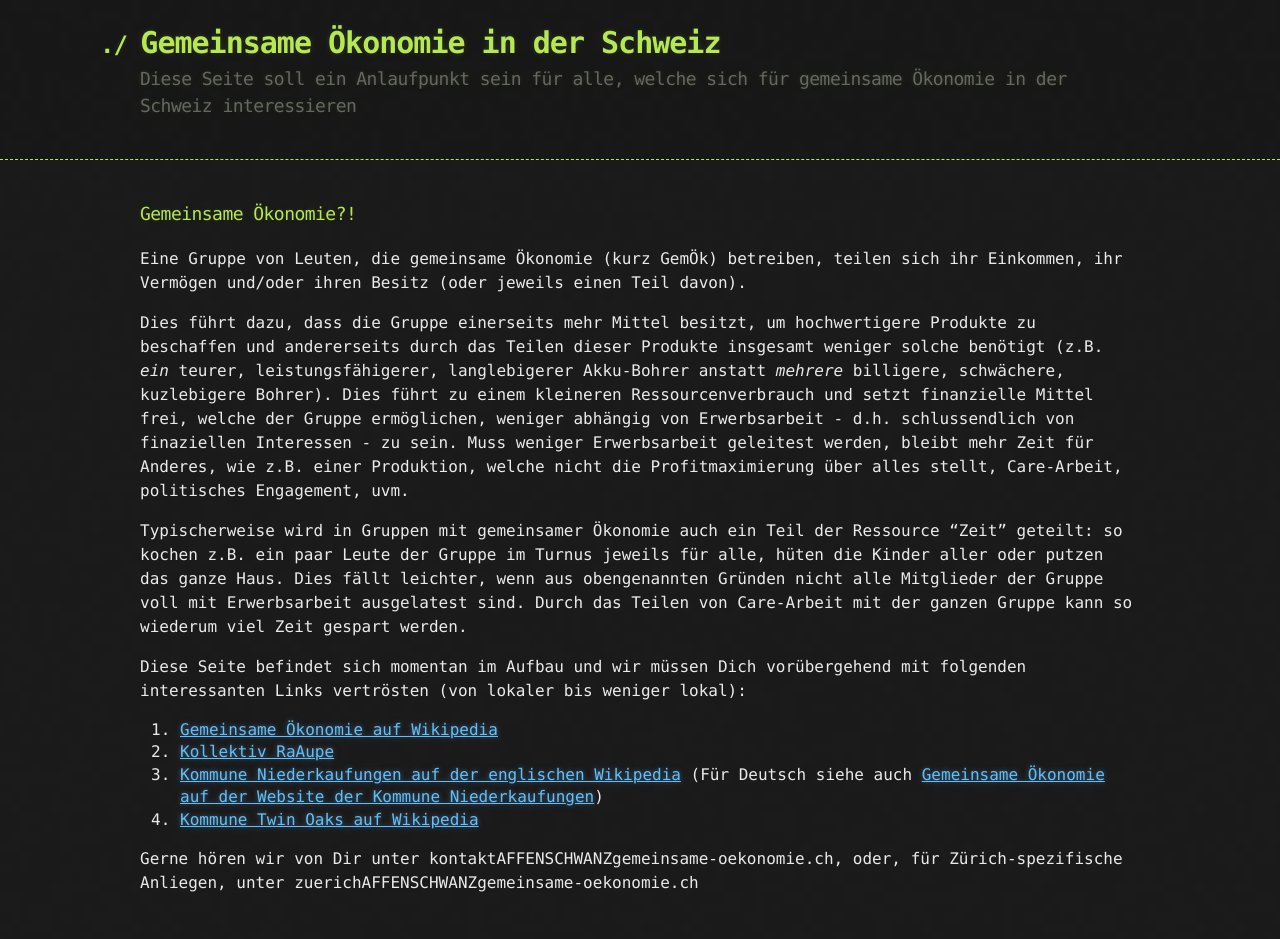
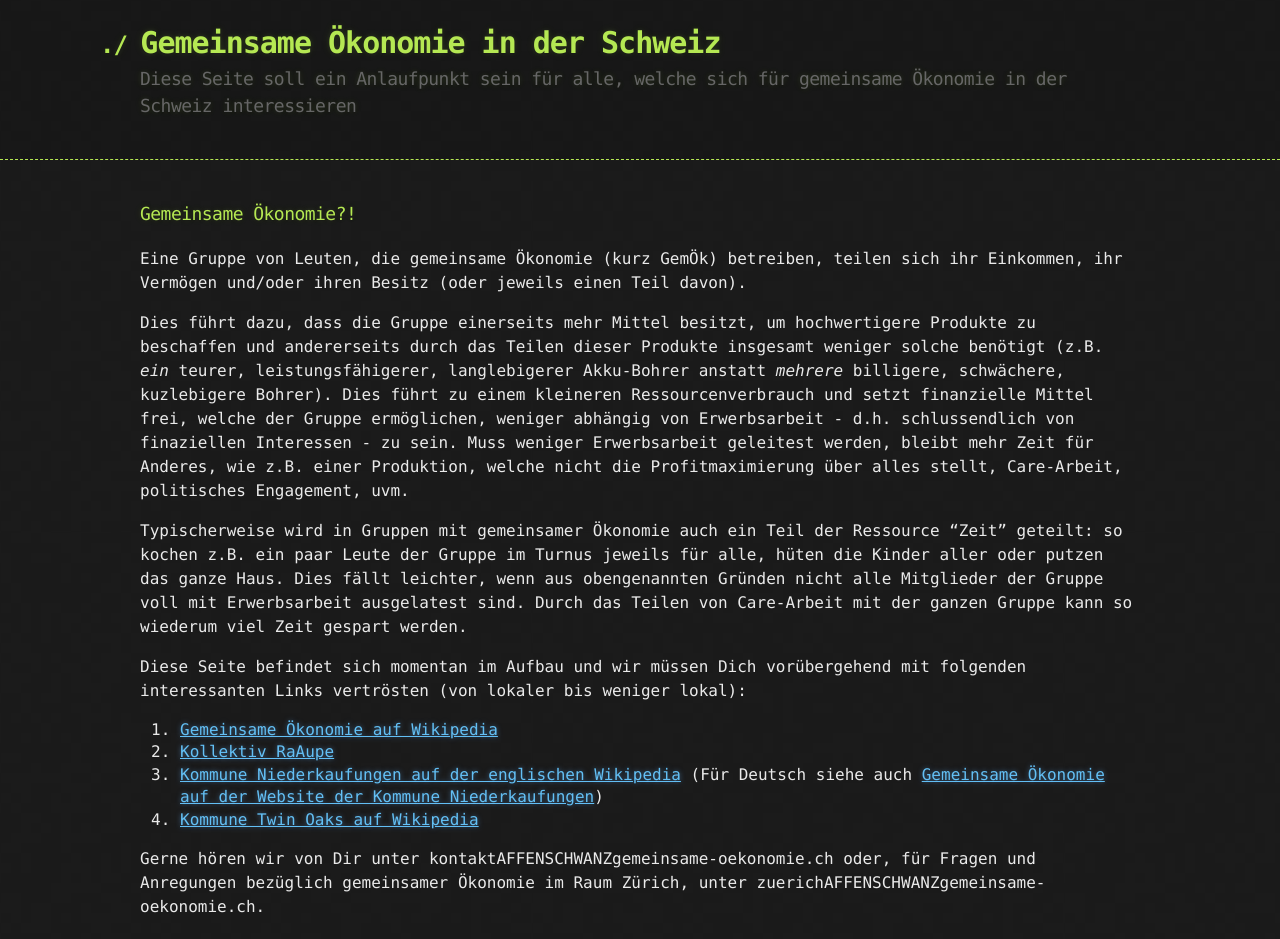
Before and after one commit to zuckerruebe/gemeinsame-oekonomie-website, a Jekyll site: the page built from index.markdown, in a window 1280 px wide. Built offline with Jekyll 4.4.1, drawn with Linux system fonts in a browser that asks for light colours; our own code applies the rules of GitHub Pages for plain Markdown files; before the commit the page ends 915 px from its top, so only the background shows below that.

Commit message:
Reformulate contact info.

```diff
--- a/index.markdown
+++ b/index.markdown
@@ -17,4 +17,4 @@ Diese Seite befindet sich momentan im Aufbau und wir müssen Dich vorübergehend
 1. [Kommune Niederkaufungen auf der englischen Wikipedia](https://en.wikipedia.org/wiki/Kommune_Niederkaufungen) (Für Deutsch siehe auch [Gemeinsame Ökonomie auf der Website der Kommune Niederkaufungen](https://www.kommune-niederkaufungen.de/uber-uns/grundsatze/gemeinsame-okonomie/))
 1. [Kommune Twin Oaks auf Wikipedia](https://de.wikipedia.org/wiki/Twin_Oaks_Community)
 
-Gerne hören wir von Dir unter kontaktAFFENSCHWANZgemeinsame-oekonomie.ch, oder, für Zürich-spezifische Anliegen, unter zuerichAFFENSCHWANZgemeinsame-oekonomie.ch
+Gerne hören wir von Dir unter kontaktAFFENSCHWANZgemeinsame-oekonomie.ch oder, für Fragen und Anregungen bezüglich gemeinsamer Ökonomie im Raum Zürich, unter zuerichAFFENSCHWANZgemeinsame-oekonomie.ch.
```
